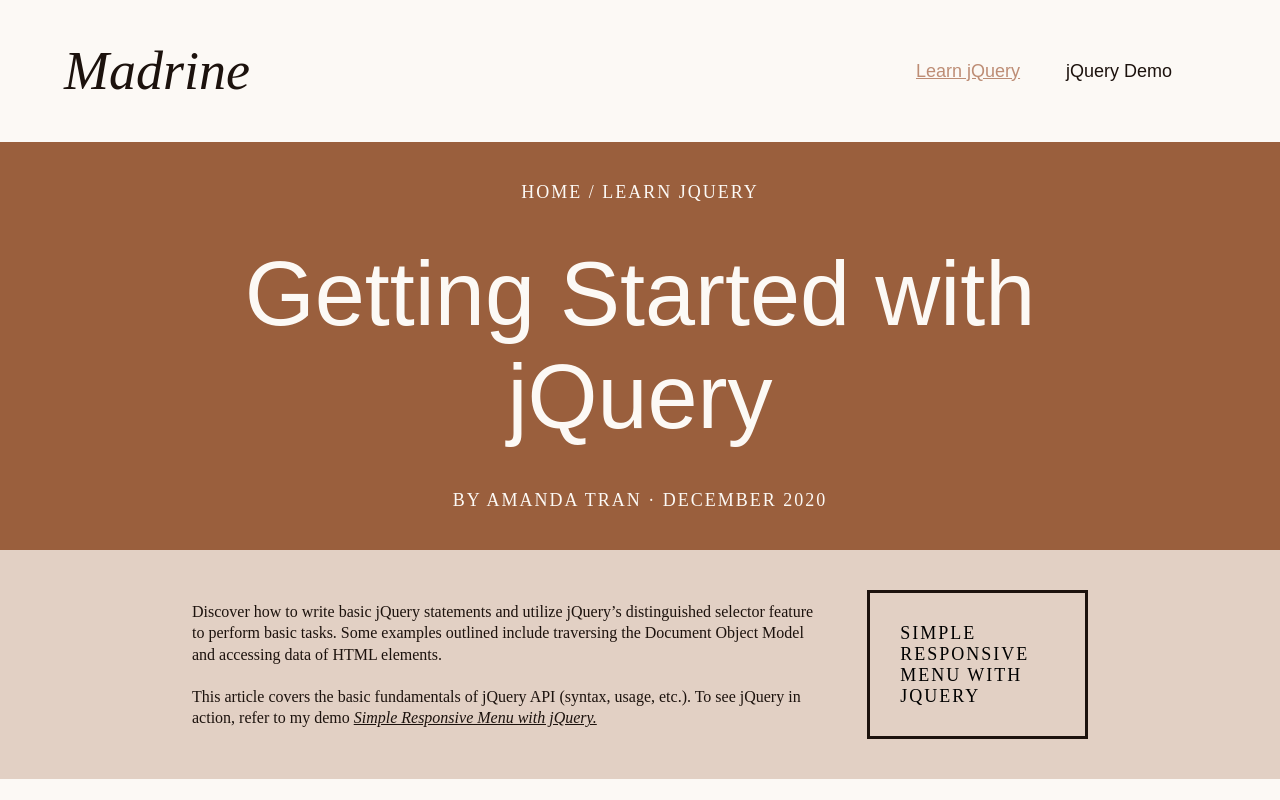
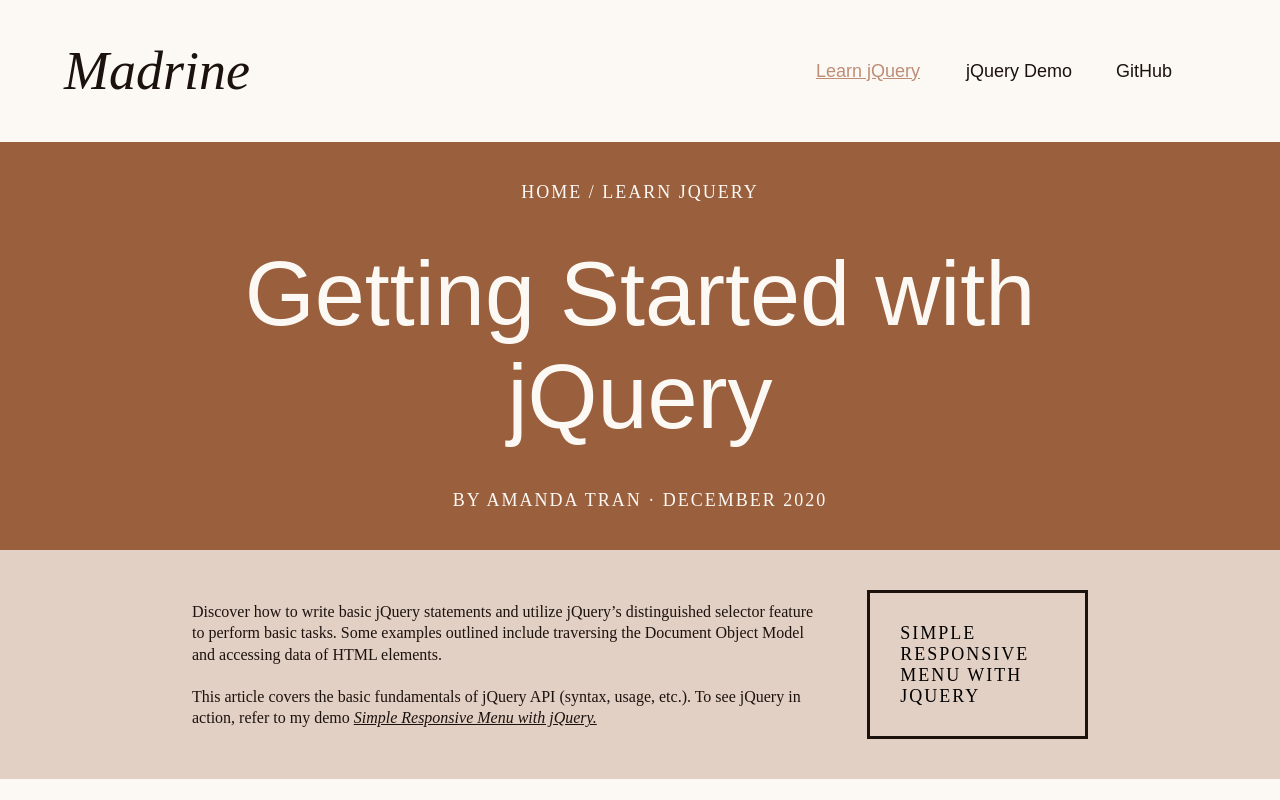
Before and after one commit to tran-amanda/madrine, a plain HTML site: page about.html in a window 1280 px wide. Shown: the top 800 px of the page. Drawn offline with nearby package versions, Linux system fonts and the light colour scheme; a script that the page names is missing; a web font is replaced by a local one.

Commit message:
Adjust meta tags and links
New meta tag description and added GitHub project link in HTML, adjusted CSS to include link in top nav

```diff
--- a/about.html
+++ b/about.html
@@ -11,7 +11,7 @@
     <title>
       Madrine - Learn jQuery
     </title>
-    <meta name="description" content="Enter description.">
+    <meta name="description" content="GIT418 Final Project">
     <link rel="stylesheet" type="text/css" href="styles/stylesheet.css">
     <link rel="stylesheet" type="text/css" href="styles/tomorrow-night.css">
     <script src="scripts/modernizr.custom.05819.js" type="text/javascript">
@@ -37,7 +37,7 @@
         </h1>
         <nav class="nav top container" role="navigation">
           <a href="index.html" class="logo">Madrine</a> <a href="about.html" class="link onpage">Learn
-          jQuery</a> <a href="demo.html">jQuery Demo</a>
+          jQuery</a> <a href="demo.html">jQuery Demo</a> <a href="https://github.com/tran-amanda/madrine">GitHub</a>
           <div id="burgerIcon" aria-label="Open">
             <div></div>
             <div></div>
--- a/styles/stylesheet.css
+++ b/styles/stylesheet.css
@@ -79,8 +79,8 @@ hr {
 .nav.top.container {
   display: -ms-grid;
   display: grid;
-  -ms-grid-columns: auto 150px 150px;
-  grid-template-columns: auto 150px 150px;
+  -ms-grid-columns: auto 150px 150px 100px;
+  grid-template-columns: auto 150px 150px 100px;
   justify-items: start;
   -webkit-box-align: center;
       -ms-flex-align: center;
```
Also changed, not shown: demo.html (+2 -2 lines), index.html (+2 -2 lines).
